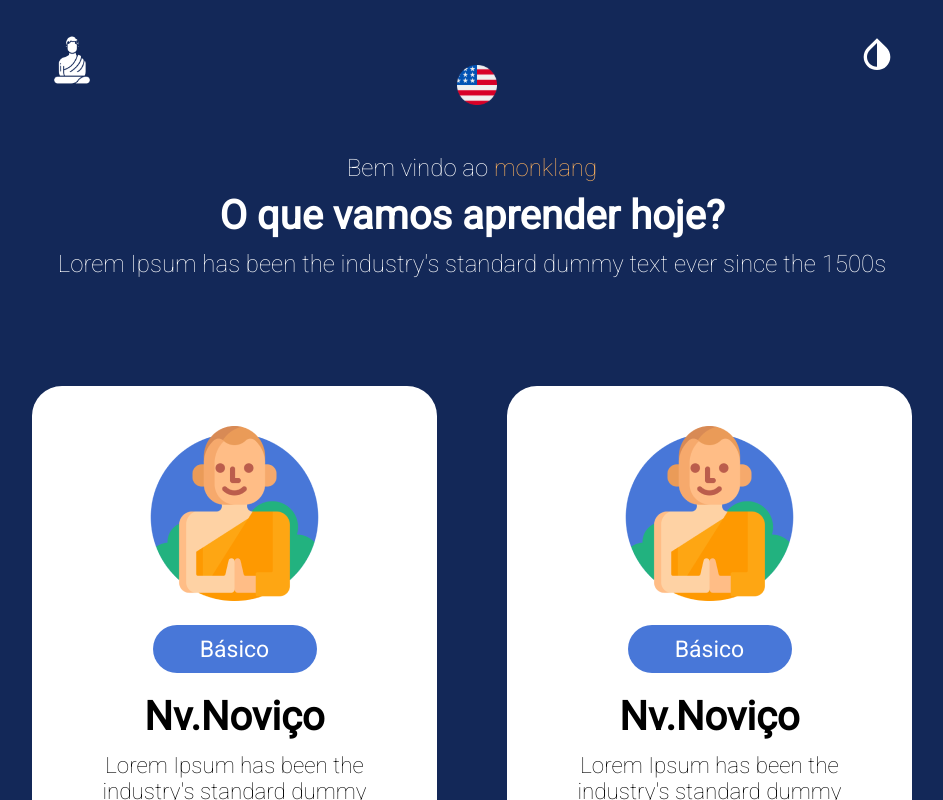
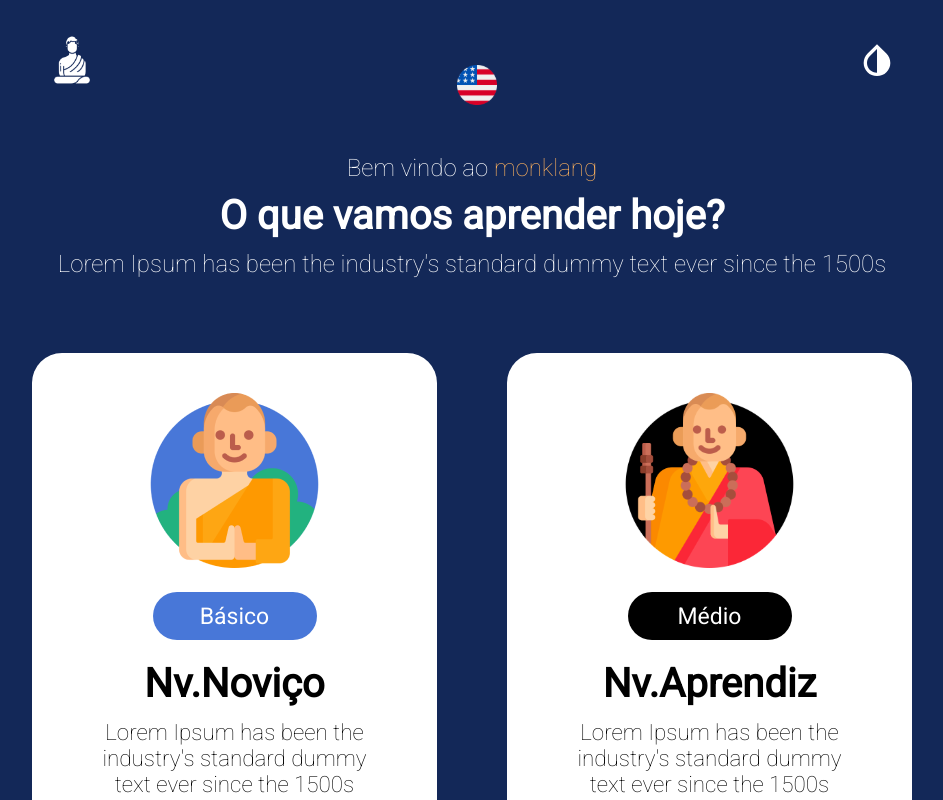
Before and after one commit to gabrielemerich/monklang, an Angular app: page / in a window 1280 px wide. Shown: the top 800 px of the page, without its empty margins (168-1111 px from the left). Built offline with nearby package versions, Linux system fonts and the light colour scheme.

Commit message:
Adjustments in Menu component

```diff
--- a/src/app/app.component.scss
+++ b/src/app/app.component.scss
@@ -0,0 +1,7 @@
+:host{             // host targets selector: 'home'
+
+  display: block;
+  left: 0;
+
+  width: 100%;    // takes parent width
+}
--- a/src/app/home/home.component.html
+++ b/src/app/home/home.component.html
@@ -21,22 +21,12 @@
   </article>
   <section class="mlLevels">
     <ml-card-level
-      lvl="Básico"
-      lvlName="Noviço"
-      lvlDescription="Lorem Ipsum has been the industry's standard dummy text ever since the 1500s"
-      lvlImg="../../assets/img/card/mlBasiclvl.png"
-    ></ml-card-level>
-    <ml-card-level
-      lvl="Básico"
-      lvlName="Noviço"
-      lvlDescription="Lorem Ipsum has been the industry's standard dummy text ever since the 1500s"
-      lvlImg="../../assets/img/card/mlBasiclvl.png"
-    ></ml-card-level>
-    <ml-card-level
-      lvl="Básico"
-      lvlName="Noviço"
-      lvlDescription="Lorem Ipsum has been the industry's standard dummy text ever since the 1500s"
-      lvlImg="../../assets/img/card/mlBasiclvl.png"
+      *ngFor="let lvl of cardLevellist"
+      [lvl]="lvl.level"
+      [lvlName]="lvl.levelName"
+      [lvlDescription]="lvl.levelDescription"
+      [lvlImg]="lvl.levelImg"
+      [lvlColor]="lvl.levelColor"
     ></ml-card-level>
   </section>
 </main>
--- a/src/app/home/home.component.scss
+++ b/src/app/home/home.component.scss
@@ -8,7 +8,6 @@
   text-align: center;
   color: #fff;
   line-height: 3em;
-  margin-bottom: 98px;
 }
 
 .mlSecondary {
@@ -26,4 +25,8 @@
   display: flex;
   justify-content: center;
   flex-wrap: wrap;
+  margin: 30px;
 }
+.invertColor{
+  margin-top: 6px;
+}
--- a/src/app/home/home.component.ts
+++ b/src/app/home/home.component.ts
@@ -1,15 +1,42 @@
 import { Component, OnInit } from '@angular/core';
+import { CardLevel } from '../shared/card-level/card-level';
 
 @Component({
   selector: 'ml-home',
   templateUrl: './home.component.html',
-  styleUrls: ['./home.component.scss']
+  styleUrls: ['./home.component.scss'],
 })
 export class HomeComponent implements OnInit {
-
-  constructor() { }
+  cardLevellist: CardLevel[] = [];
+  constructor() {}
 
   ngOnInit(): void {
+    this.cardLevellist = [
+      {
+        level: 'Básico',
+        levelDescription:
+          'Lorem Ipsum has been the industry s standard dummy text ever since the 1500s',
+        levelName: 'Noviço',
+        levelColor: '#4877D8',
+        levelImg: './../assets/img/card/mlBasiclvl.png',
+      },
+      {
+        level: 'Médio',
+
+        levelColor: '#000000',
+        levelDescription:
+          'Lorem Ipsum has been the industry s standard dummy text ever since the 1500s',
+        levelName: 'Aprendiz',
+        levelImg: './../assets/img/card/mlAprendizlvl.svg',
+      },
+      {
+        level: 'Avançado',
+        levelColor: '#103180',
+        levelDescription:
+          'Lorem Ipsum has been the industry s standard dummy text ever since the 1500s',
+        levelName: 'Oshô',
+        levelImg: './../assets/img/card/mlOsholvl.svg',
+      },
+    ];
   }
-
 }
--- a/src/app/shared/card-level/card-level.component.html
+++ b/src/app/shared/card-level/card-level.component.html
@@ -2,7 +2,7 @@
   <figure>
     <img [src]="lvlImg" alt="Nível Básico" />
   </figure>
-  <div class="mlLevelName">
+  <div class="mlLevelName" [ngStyle]="{ background: lvlColor }">
     <span>{{ lvl }}</span>
   </div>
   <h1>Nv.{{ lvlName }}</h1>
--- a/src/app/shared/card-level/card-level.component.scss
+++ b/src/app/shared/card-level/card-level.component.scss
@@ -9,7 +9,9 @@
   align-items: center;
   text-align: center;
   padding: 40px;
-  margin: 0px 35px;
+  margin: 35px;
+  transition: transform .2s;
+  cursor: pointer;
 
   .mlLevelName {
     width: 164px;
@@ -27,3 +29,13 @@
     font-size: 1.4em;
   }
 }
+.mlCard.disabled {
+  .mlLevelName, figure, h1, p{
+    opacity: 40%;
+  }
+}
+
+.mlCard:hover {
+  transform: scale(1.1);
+  opacity: 40%;
+}
--- a/src/app/shared/card-level/card-level.component.ts
+++ b/src/app/shared/card-level/card-level.component.ts
@@ -3,19 +3,16 @@
 @Component({
   selector: 'ml-card-level',
   templateUrl: './card-level.component.html',
-  styleUrls: ['./card-level.component.scss']
+  styleUrls: ['./card-level.component.scss'],
 })
 export class CardLevelComponent implements OnInit {
-
   @Input() lvl: string;
   @Input() lvlImg: string;
   @Input() lvlName: string;
   @Input() lvlDescription: string;
+  @Input() lvlColor: string;
 
+  constructor() {}
 
-  constructor() { }
-
-  ngOnInit(): void {
-  }
-
+  ngOnInit(): void {}
 }
--- /dev/null
+++ b/src/app/shared/card-level/card-level.ts
@@ -0,0 +1,7 @@
+export class CardLevel {
+  levelImg: string;
+  level: string;
+  levelName: string;
+  levelDescription: string;
+  levelColor: string;
+}
--- a/src/index.html
+++ b/src/index.html
@@ -1,13 +1,20 @@
-<!doctype html>
+<!DOCTYPE html>
 <html lang="en">
   <head>
-  <meta charset="utf-8">
+    <meta charset="utf-8" />
     <title>Monklang</title>
-  <base href="/">
-  <meta name="viewport" content="width=device-width, initial-scale=1">
-  <link rel="icon" type="image/x-icon" href="favicon.ico">
+    <base href="/" />
+    <meta name="viewport" content="width=device-width, initial-scale=1" />
+    <link rel="icon" type="image/x-icon" href="favicon.ico" />
+    <link
+      rel="stylesheet"
+      href="https://cdnjs.cloudflare.com/ajax/libs/animate.css/4.1.1/animate.min.css"
+    />
 
-<link href="https://fonts.googleapis.com/css2?family=Roboto:wght@100;400&display=swap" rel="stylesheet">
+    <link
+      href="https://fonts.googleapis.com/css2?family=Roboto:wght@100;400&display=swap"
+      rel="stylesheet"
+    />
   </head>
   <body>
     <ml-root></ml-root>
--- a/src/styles.scss
+++ b/src/styles.scss
@@ -1,13 +1,19 @@
 /* You can add global styles to this file, and also import other style files */
 * {
   font-family: "Roboto", sans-serif;
+
+  left: 0;
+  right: 0;
+  box-sizing: border-box;
   margin: 0;
   padding: 0;
-  box-sizing: border-box;
 }
-body {
+
+body, html {
   background-color: #132858;
   -webkit-font-smoothing: antialiased;
+  width: 100%;
+
 }
 h1 {
   font-size: 2.5em;
```
Also changed, not shown: src/assets/img/card/mlAprendizlvl.svg (added), src/assets/img/card/mlOsholvl.svg (added). Lines whose indentation alone changed are shown as unchanged.
